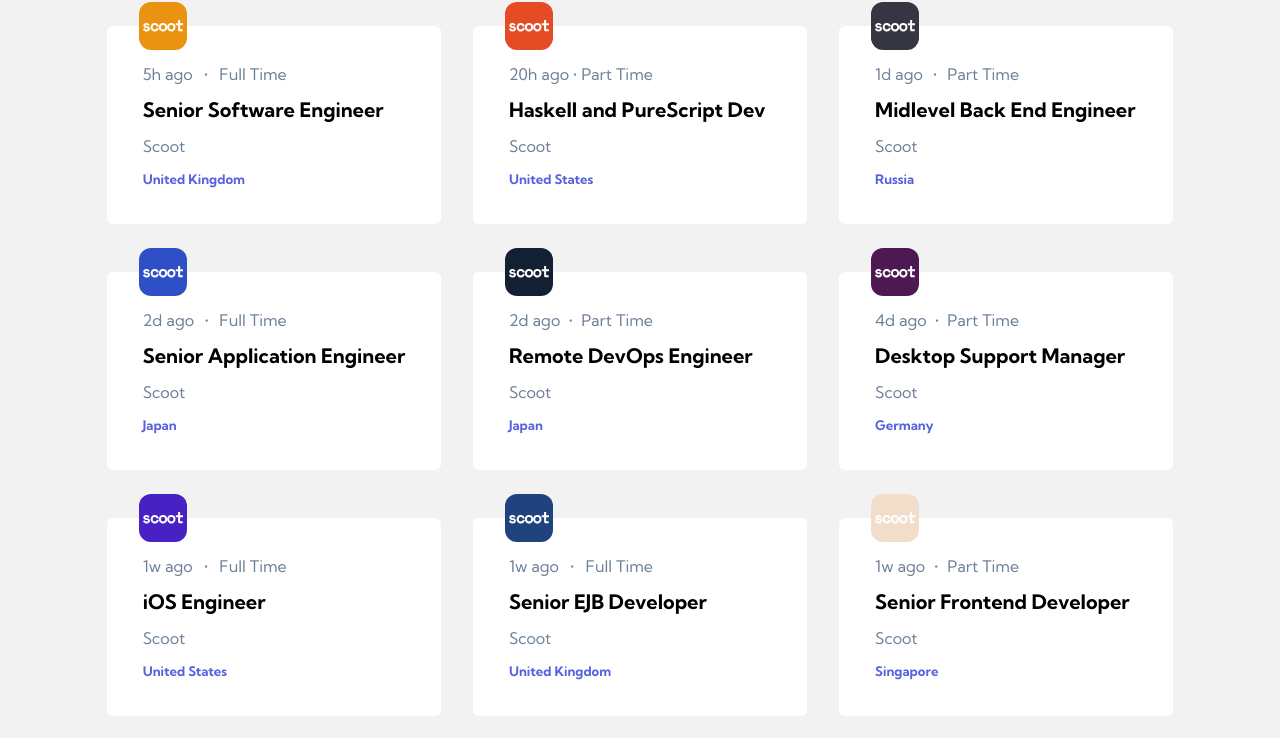
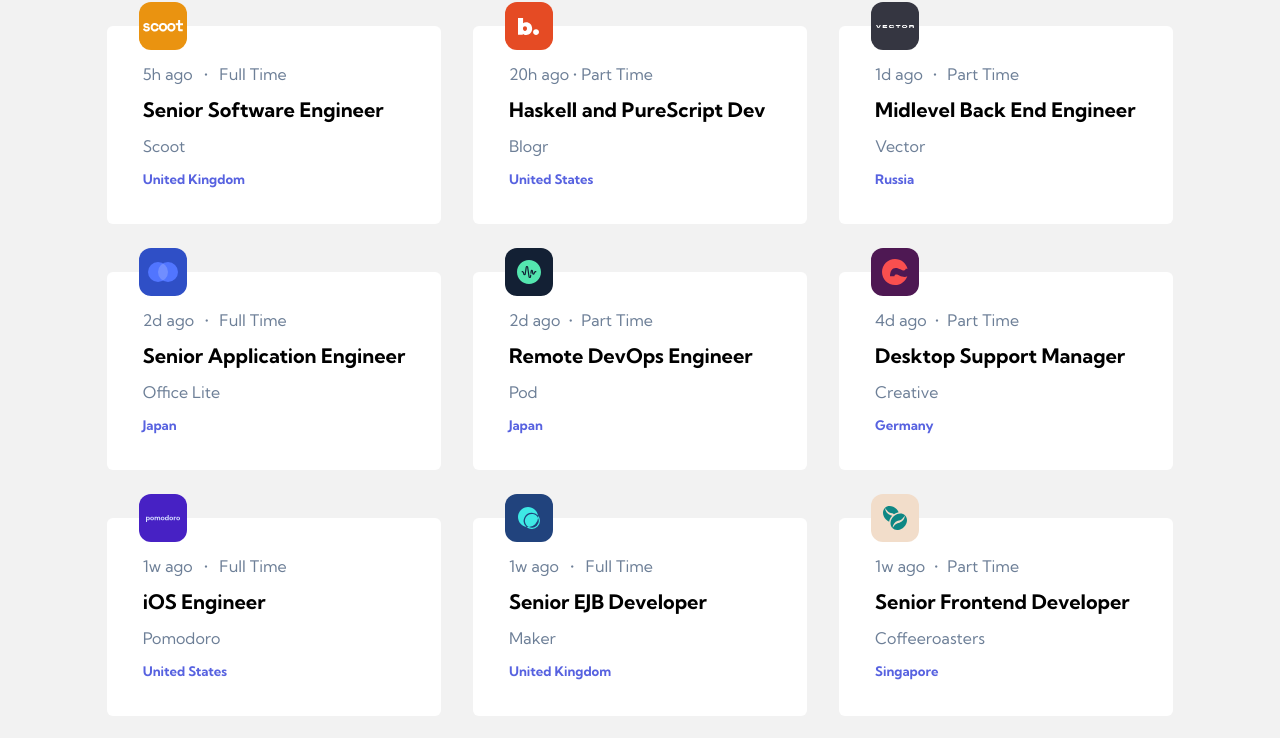
Before and after one commit to area21software/frontend-mentor, a React (Vite) app in the folder react/devjobs/: page /job/1 in a window 1280 px wide. Shown: the part 214-952 px from the top of the page. Built offline with nearby package versions, Linux system fonts and the light colour scheme.

Commit message:
updates to account for dynamic background images

```diff
--- a/react/devjobs/package.json
+++ b/react/devjobs/package.json
@@ -3,14 +3,19 @@
     "version": "1.0.0",
     "description": "src/App.tsx",
     "default": "index.html",
+    "source": "src/index.html",
     "scripts": {
+        "tailwind": "tailwindcss -i ./src/main.css -o ./dist/output.css --watch",
         "dev": "parcel src/index.html",
+        "build": "parcel build",
         "lint": "eslint \"src?**/*.{js,jsx,ts,tsx} --quiet\""
     },
     "keywords": [],
     "author": "area21software",
     "license": "MIT",
     "devDependencies": {
+        "@parcel/resolver-glob": "^2.8.0",
+        "@parcel/transformer-svg-react": "^2.8.0",
         "@typescript-eslint/eslint-plugin": "^5.42.0",
         "@typescript-eslint/parser": "^5.42.0",
         "autoprefixer": "^10.4.13",
--- a/react/devjobs/src/components/jobs-list/CompanyLogo.tsx
+++ b/react/devjobs/src/components/jobs-list/CompanyLogo.tsx
@@ -1,14 +1,14 @@
 import React from "react";
 
 type CompanyLogoProps = {
-    logoPath: string;
+    bgLogo: string;
     logoBackground: string;
 };
 
-const CompanyLogo = ({ logoPath, logoBackground }: CompanyLogoProps) => {
+const CompanyLogo = ({ bgLogo, logoBackground }: CompanyLogoProps) => {
     return (
         <div
-            className={`absolute -top-6 left-8  h-12 w-12 rounded-xl bg-scoot bg-no-repeat bg-center`}
+            className={`absolute -top-6 left-8  h-12 w-12 rounded-xl bg-no-repeat bg-center ${bgLogo}`}
             style={{
                 backgroundColor: `${logoBackground}`,
             }}
--- a/react/devjobs/src/components/jobs-list/JobCard.tsx
+++ b/react/devjobs/src/components/jobs-list/JobCard.tsx
@@ -1,4 +1,4 @@
-import React, { useState } from "react";
+import React from "react";
 import { Job } from "../../models/Job";
 import CompanyLogo from "./CompanyLogo";
 
@@ -7,12 +7,10 @@
 };
 
 const JobCard = ({ job }: JobCardProps) => {
+    const bgLogo = ("bg-" + job.company).replace(" ", "-");
     return (
         <div className="relative bg-dj-white dark:bg-dj-very-dark-blue rounded-md">
-            <CompanyLogo
-                logoPath={job.logo}
-                logoBackground={job.logoBackground}
-            />
+            <CompanyLogo bgLogo={bgLogo} logoBackground={job.logoBackground} />
             <div className="flex flex-col pl-9 pt-9 pb-9 h-full">
                 <div className="flex items-center justify-between w-36 mb-3">
                     <p className="text-dj-dark-gray">{job.postedAt}</p>
@@ -22,7 +20,9 @@
                 <h3 className="text-lg font-bold mb-3 dark:text-dj-white">
                     {job.position}
                 </h3>
-                <p className="text-dj-dark-gray font-normal mb-3">Scoot</p>
+                <p className="text-dj-dark-gray font-normal mb-3">
+                    {job.company}
+                </p>
                 <p className="text-dj-violet mt-auto text-sm font-bold">
                     {job.location}
                 </p>
--- a/react/devjobs/src/main.css
+++ b/react/devjobs/src/main.css
@@ -68,3 +68,49 @@
 .slider.round:before {
     border-radius: 50%;
 }
+
+/* Unable to find easier way to load svg dynamically with Tailwind and Parcel */
+.bg-Scoot {
+    background-image: url("./assets/logos/scoot.svg");
+}
+.bg-Blogr {
+    background-image: url("./assets/logos/blogr.svg");
+}
+.bg-Crowdfund {
+    background-image: url("./assets/logos/crowdfund.svg");
+}
+.bg-Vector {
+    background-image: url("./assets/logos/vector.svg");
+}
+
+.bg-Creative {
+    background-image: url("./assets/logos/creative.svg");
+}
+
+.bg-Coffeeroasters {
+    background-image: url("./assets/logos/coffeeroasters.svg");
+}
+
+.bg-Maker {
+    background-image: url("./assets/logos/maker.svg");
+}
+
+.bg-Typemaster {
+    background-image: url("./assets/logos/typemaster.svg");
+}
+
+.bg-Pomodoro {
+    background-image: url("./assets/logos/pomodoro.svg");
+}
+
+.bg-Office-Lite {
+    background-image: url("./assets/logos/officelite.svg");
+}
+
+.bg-Pod {
+    background-image: url("./assets/logos/pod.svg");
+}
+
+.bg-Mastercraft {
+    background-image: url("./assets/logos/mastercraft.svg");
+}
--- a/react/devjobs/tailwind.config.js
+++ b/react/devjobs/tailwind.config.js
@@ -1,6 +1,9 @@
 /** @type {import('tailwindcss').Config} */
 module.exports = {
-    content: ["./src/**/*.{js,jsx,ts,tsx}"],
+    content: {
+        relative: true,
+        files: ["./src/**/*.{html,js,jsx,ts,tsx}", "./src/index.html"],
+    },
     darkMode: "class",
     theme: {
         colors: {
@@ -39,18 +42,6 @@
                 search: "url(./assets/desktop/icon-search.svg)",
                 "search-white": "url(./assets/desktop/icon-search-white.svg)",
                 location: "url(./assets/desktop/icon-location.svg)",
-                scoot: "url(./assets/logos/scoot.svg)",
-                blogr: "url(./assets/logos/blogr.svg)",
-                coffee: "url(./assets/logos/coffeeroasters.svg)",
-                creative: "url(./assets/logos/creative.svg)",
-                crowdfund: "url(./assets/logos/crowdfund.svg)",
-                maker: "url(./assets/logos/maker.svg)",
-                mastercraft: "url(./assets/logos/mastercraft.svg)",
-                officelite: "url(./assets/logos/officelite.svg)",
-                pod: "url(./assets/logos/pod.svg)",
-                pomodoro: "url(./assets/logos/pomodoro.svg)",
-                typemaster: "url(./assets/logos/typemaster.svg)",
-                vector: "url(./assets/logos/vector.svg)",
             },
         },
     },
```
Also changed, not shown: 1 other file (tests, documents, lock files or other folders). Lines whose indentation alone changed are shown as unchanged.
